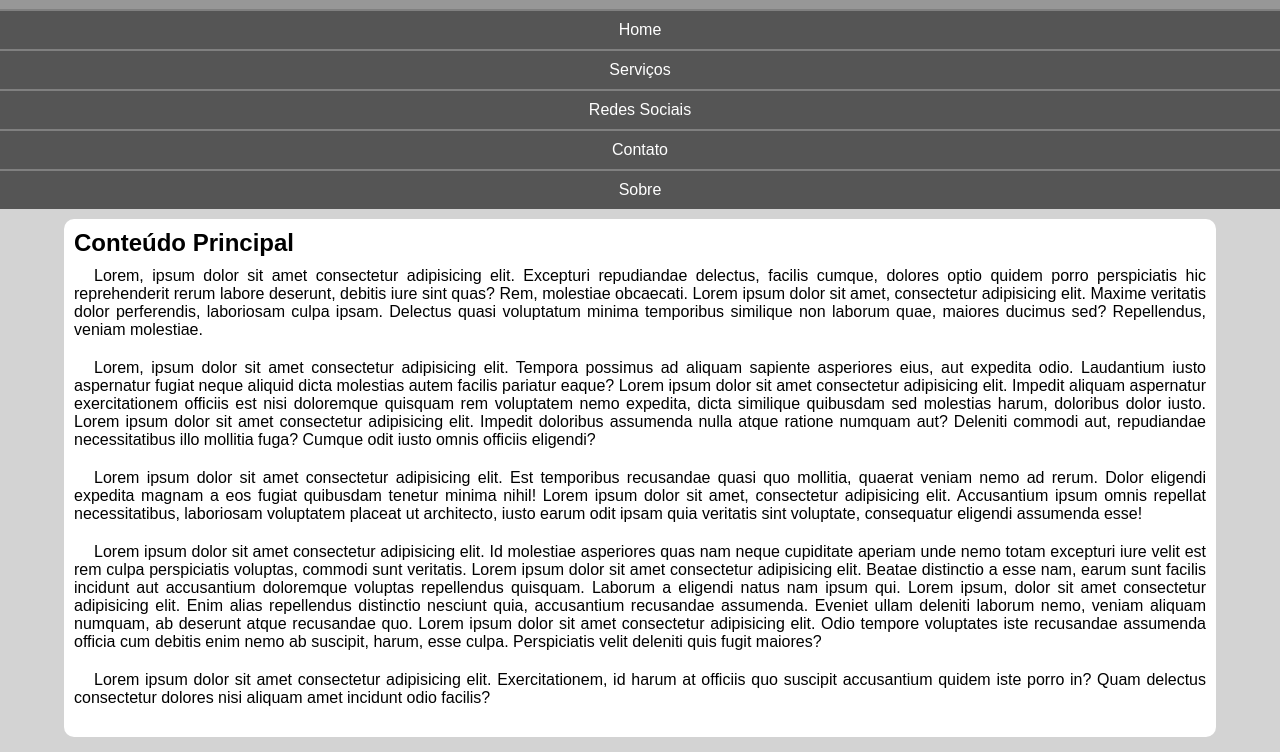
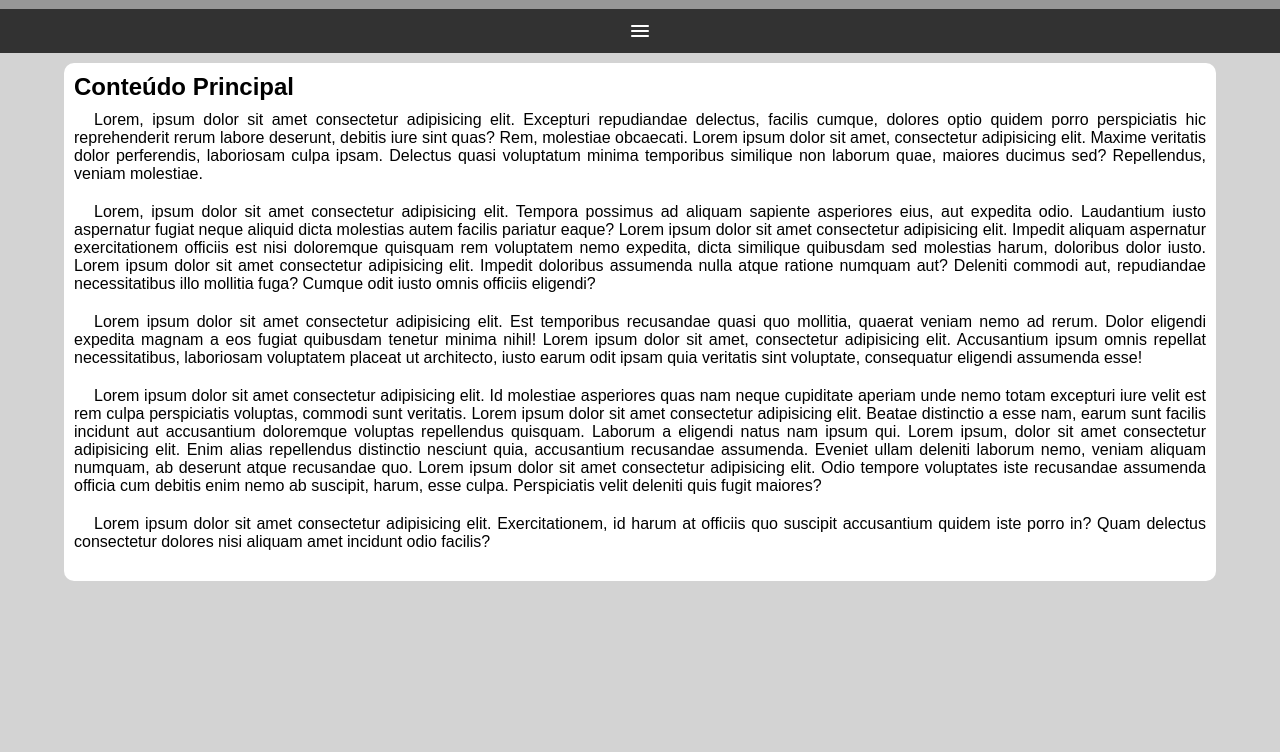
Before and after one commit to PedroMantovaniMuniz/CursoEmVideo-HTML-CSS, a plain HTML site: page Aulas/Módulo 4/(Media Queries)Responsividade/index.html in a window 1280 px wide. Shown: the part 48-800 px from the top of the page. Drawn offline with nearby package versions, Linux system fonts and the light colour scheme.

Commit message:
Burger Menu was created with their main funcionality(Aula 010)

```diff
--- a/Aulas/Módulo 4/(Media Queries)Responsividade/index.html
+++ b/Aulas/Módulo 4/(Media Queries)Responsividade/index.html
@@ -5,11 +5,13 @@
     <meta name="viewport" content="width=device-width, initial-scale=1.0">
     <title>Aula 009 / Capítulo 25</title>
     <link rel="stylesheet" href="styles/style.css">
+    <link rel="stylesheet" href="https://fonts.googleapis.com/css2?family=Material+Symbols+Rounded:opsz,wght,FILL,GRAD@48,400,0,0&icon_names=menu">
 </head>
 <body>
     <header>
         <h1>Meu Site</h1>
-        <menu>
+        <i id="burger" class="material-symbols-rounded" onclick="clickMenu()">menu</i>
+        <menu id="itens">
             <ul>
                 <li><a href="#">Home</a></li>
                 <li><a href="#">Serviços</a></li>
@@ -29,5 +31,14 @@
             <p>Lorem ipsum dolor sit amet consectetur adipisicing elit. Exercitationem, id harum at officiis quo suscipit accusantium quidem iste porro in? Quam delectus consectetur dolores nisi aliquam amet incidunt odio facilis?</p>
         </article>
     </main>
+    <script>
+        function clickMenu() {
+            if (itens.style.display ==  'block') {
+                itens.style.display = 'none';
+            } else {
+                itens.style.display = 'block';
+            }
+        }
+    </script>
 </body>
 </html>
--- a/Aulas/Módulo 4/(Media Queries)Responsividade/styles/style.css
+++ b/Aulas/Módulo 4/(Media Queries)Responsividade/styles/style.css
@@ -22,8 +22,26 @@ header > h1 {
     text-align: center;
 }
 
+i#burger {
+    display: block;
+
+    padding: 10px;
+
+    background-color: rgb(50, 50, 50);
+    color: white;
+
+    text-align: center;
+
+    cursor: pointer;
+}
+
+i#burger:hover {
+    background-color: white;
+    color: black;
+}
+
 menu {
-    display: block;
+    display: none;
 }
 
 menu > ul {
```
